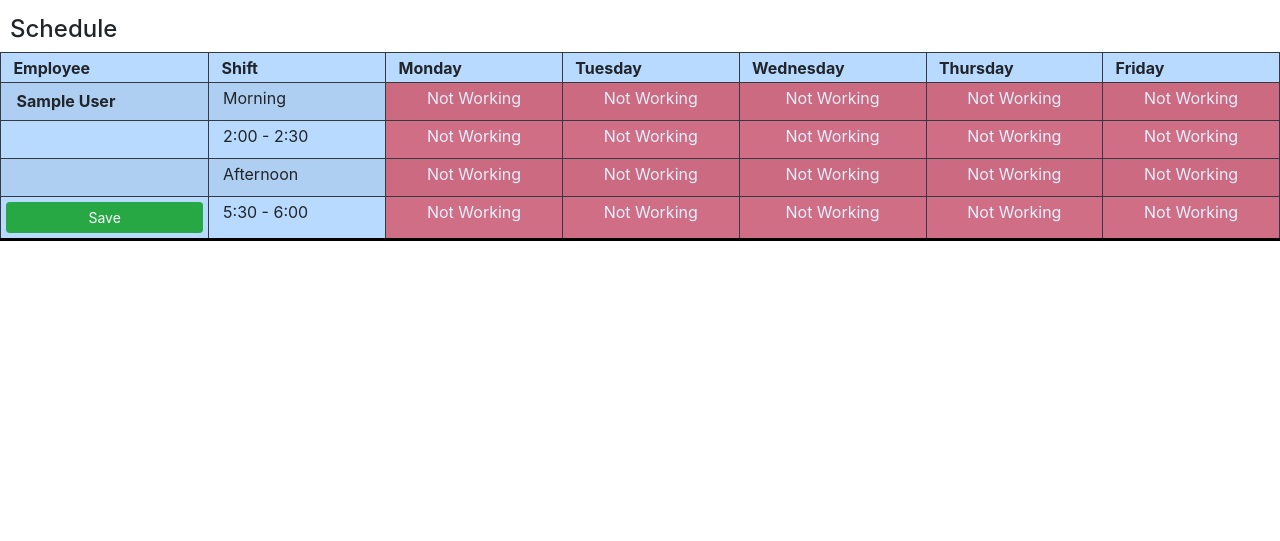
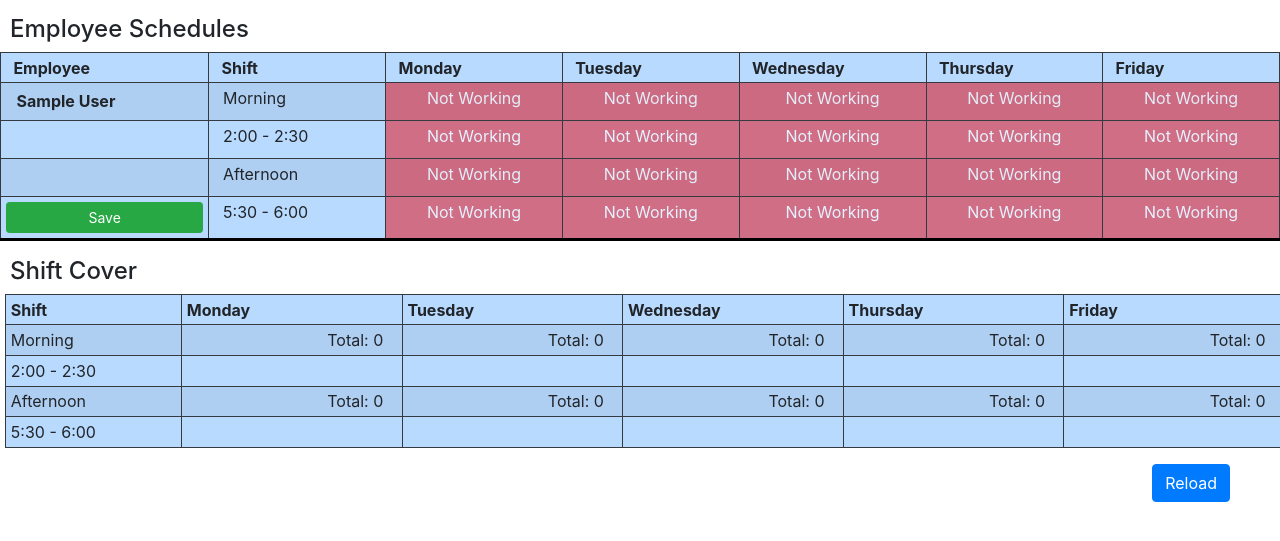
Before and after one commit to daniellohrey/skedge, a Django app: page /schedule/ in a window 1280 px wide. Shown: the part 56-597 px from the top of the page. Run offline with Django 3.2, Linux system fonts and the light colour scheme; a user stored in the database is signed in; tables that the repository leaves empty hold one stand-in row (values such as "Sample post"); some libraries are stand-ins or nearby versions.

Commit message:
added cover lists and 0 ideal shift logic

```diff
--- a/backend/skedge/templates/skedge/schedule.html
+++ b/backend/skedge/templates/skedge/schedule.html
@@ -20,7 +20,7 @@
 
 {% block content %}
 {% include "skedge/header.html" %}
-<h4 class="hh">Schedule</h4>
+<h4 class="hh">Employee Schedules</h4>
 <table class="table table-primary table-striped table-bordered table-hover table-sm">
 <thead>
         <tr>
@@ -42,6 +42,144 @@
 {% endfor %}
 </tbody>
 </table>
+<h4 class="hh">Shift Cover</h4>
+<table class="table ll table-primary table-bordered table-hover table-striped table-sm">
+<thead>
+        <tr>
+                <th height=30 class="border border-dark">Shift</th>
+                <th class="border border-dark">Monday</th>
+                <th class="border border-dark">Tuesday</th>
+                <th class="border border-dark">Wednesday</th>
+                <th class="border border-dark">Thursday</th>
+                <th class="border border-dark">Friday</th>
+        </tr>
+</thead>
+</tbody>
+	<tr>
+		<td class="border border-dark">Morning</td>
+		<td class="border border-dark"><ul style="list-style-type:none;">
+			{% for name in working.0_0 %}
+				<li>{{ name }}</li>
+			{% endfor %}
+			<li style="float:right">Total: {{ working.0_0|length }}&nbsp;&nbsp;&nbsp;</li>
+		</ul></td>
+		<td class="border border-dark"><ul style="list-style-type:none;">
+			{% for name in working.1_0 %}
+				<li>{{ name }}</li>
+			{% endfor %}
+			<li style="float:right">Total: {{ working.1_0|length }}&nbsp;&nbsp;&nbsp;</li>
+		</ul></td>
+		<td class="border border-dark"><ul style="list-style-type:none;">
+			{% for name in working.2_0 %}
+				<li>{{ name }}</li>
+			{% endfor %}
+			<li style="float:right">Total: {{ working.2_0|length }}&nbsp;&nbsp;&nbsp;</li>
+		</ul></td>
+		<td class="border border-dark"><ul style="list-style-type:none;">
+			{% for name in working.3_0 %}
+				<li>{{ name }}</li>
+			{% endfor %}
+			<li style="float:right">Total: {{ working.3_0|length }}&nbsp;&nbsp;&nbsp;</li>
+		</ul></td>
+		<td class="border border-dark"><ul style="list-style-type:none;">
+			{% for name in working.4_0 %}
+				<li>{{ name }}</li>
+			{% endfor %}
+			<li style="float:right">Total: {{ working.4_0|length }}&nbsp;&nbsp;&nbsp;</li>
+		</ul></td>
+	</tr>
+	<tr>
+		<td class="border border-dark">2:00 - 2:30</td>
+		<td class="border border-dark"><ul style="list-style-type:none;">
+			{% for name in working.0_1 %}
+				<li>{{ name }}</li>
+			{% endfor %}
+		</ul></td>
+		<td class="border border-dark"><ul style="list-style-type:none;">
+			{% for name in working.1_1 %}
+				<li>{{ name }}</li>
+			{% endfor %}
+		</ul></td>
+		<td class="border border-dark"><ul style="list-style-type:none;">
+			{% for name in working.2_1 %}
+				<li>{{ name }}</li>
+			{% endfor %}
+		</ul></td>
+		<td class="border border-dark"><ul style="list-style-type:none;">
+			{% for name in working.3_1 %}
+				<li>{{ name }}</li>
+			{% endfor %}
+		</ul></td>
+		<td class="border border-dark"><ul style="list-style-type:none;">
+			{% for name in working.4_1 %}
+				<li>{{ name }}</li>
+			{% endfor %}
+		</ul></td>
+	</tr>
+	<tr>
+		<td class="border border-dark">Afternoon</td>
+		<td class="border border-dark"><ul style="list-style-type:none;">
+			{% for name in working.0_2 %}
+				<li>{{ name }}</li>
+			{% endfor %}
+			<li style="float:right">Total: {{ working.0_2|length }}&nbsp;&nbsp;&nbsp;</li>
+		</ul></td>
+		<td class="border border-dark"><ul style="list-style-type:none;">
+			{% for name in working.1_2 %}
+				<li>{{ name }}</li>
+			{% endfor %}
+			<li style="float:right">Total: {{ working.1_2|length }}&nbsp;&nbsp;&nbsp;</li>
+		</ul></td>
+		<td class="border border-dark"><ul style="list-style-type:none;">
+			{% for name in working.2_2 %}
+				<li>{{ name }}</li>
+			{% endfor %}
+			<li style="float:right">Total: {{ working.2_2|length }}&nbsp;&nbsp;&nbsp;</li>
+		</ul></td>
+		<td class="border border-dark"><ul style="list-style-type:none;">
+			{% for name in working.3_2 %}
+				<li>{{ name }}</li>
+			{% endfor %}
+			<li style="float:right">Total: {{ working.3_2|length }}&nbsp;&nbsp;&nbsp;</li>
+		</ul></td>
+		<td class="border border-dark"><ul style="list-style-type:none;">
+			{% for name in working.4_2 %}
+				<li>{{ name }}</li>
+			{% endfor %}
+			<li style="float:right">Total: {{ working.4_2|length }}&nbsp;&nbsp;&nbsp;</li>
+		</ul></td>
+	</tr>
+	<tr>
+		<td class="border border-dark">5:30 - 6:00</td>
+		<td class="border border-dark"><ul style="list-style-type:none;">
+			{% for name in working.0_3 %}
+				<li>{{ name }}</li>
+			{% endfor %}
+		</ul></td>
+		<td class="border border-dark"><ul style="list-style-type:none;">
+			{% for name in working.1_3 %}
+				<li>{{ name }}</li>
+			{% endfor %}
+		</ul></td>
+		<td class="border border-dark"><ul style="list-style-type:none;">
+			{% for name in working.2_3 %}
+				<li>{{ name }}</li>
+			{% endfor %}
+		</ul></td>
+		<td class="border border-dark"><ul style="list-style-type:none;">
+			{% for name in working.3_3 %}
+				<li>{{ name }}</li>
+			{% endfor %}
+		</ul></td>
+		<td class="border border-dark"><ul style="list-style-type:none;">
+			{% for name in working.4_3 %}
+				<li>{{ name }}</li>
+			{% endfor %}
+		</ul></td>
+	</tr>
+</tbody>
+</table>
+<a href="/schedule"><button class="button right btn btn-primary" style="postion:absolute; right:50px;">Reload</button></a>
 <p>&nbsp;</p>
 <p>&nbsp;</p>
 {% endblock %}
--- a/backend/skedge/views.py
+++ b/backend/skedge/views.py
@@ -64,6 +64,7 @@ def availability(request):
 			form.save()
 	return HttpResponse('OK', status=200)
 
+wk = "B"
 @login_required
 def schedule(request):
 	if request.method == 'POST':
@@ -74,9 +75,20 @@ def schedule(request):
 		return HttpResponse('OK', status=200)
 	data = {}
 	schedule_forms = []
+	working = {}
 	for employee in Employee.objects.all():
 		form = ScheduleForm(instance=employee.schedule)
 		schedule_forms.append((employee, form))
+		for s in range(4):
+			for d in range(5):
+				key = "w" + str(d) + "_" + str(s)
+				exec("global wk; wk = employee.schedule." + key)
+				if wk == "W":
+					try:
+						working[str(d) + "_" + str(s)].append(employee.name)
+					except:
+						working[str(d) + "_" + str(s)] = [employee.name]
+	data['working'] = working
 	data['forms'] = schedule_forms
 	headers = ["Shift", "Monday", "Tuesday", "Wednesday", "Thursday", "Friday"]
 	data['days'] = headers
@@ -117,6 +129,7 @@ def generate():
 	#rather have people work more than ideal than be 1 short
 	COVER_PENALTY = 10
 	WEEKLY_SUM_PENALTY = 1
+	CASUAL_PENALTY = 100
 
 	int_vars = []
 	int_coeffs = []
@@ -240,23 +253,27 @@ def generate():
 		w = employees[e]
 		weekly_sum = model.NewIntVar(0, 10, "weekly_sum%i" % (e))
 		model.Add(sum(work[e, d, s] for d in range(num_days) for s in range(num_shifts)) == weekly_sum)
-		ideal = model.NewIntVar(0, 10, "weekly_ideal%i" % (e))
-		model.Add(ideal == w.weekly_ideal)
-		half_ideal = model.NewIntVar(0, 10, "half_ideal%i" % (e))
-		model.AddDivisionEquality(half_ideal, ideal, 2)
-		ideal_3 = model.NewIntVar(0, 10, "ideal_3_%i" % (e))
-		model.Add(ideal_3 == ideal - 3)
-		min_ideal = model.NewIntVar(0, 10, "min_ideal%i" % (e))
-		model.AddMaxEquality(min_ideal, [half_ideal, ideal_3])
-		model.Add(weekly_sum > min_ideal)
-		#add calculate max_ideal
-		#model.Add(weekly_sum <= max_ideal)
-		delta = model.NewIntVar(-10, 10, "weekly_delta%i" % (e))
-		model.Add(delta == ideal - weekly_sum)
-		delta_penalty = model.NewIntVar(0, 10, 'weekly%i' % (e))
-		model.AddAbsEquality(delta_penalty, delta)
-		int_vars.append(delta_penalty)
-		int_coeffs.append(WEEKLY_SUM_PENALTY)
+		if w.weekly_ideal != 0:
+			ideal = model.NewIntVar(0, 10, "weekly_ideal%i" % (e))
+			model.Add(ideal == w.weekly_ideal)
+			half_ideal = model.NewIntVar(0, 10, "half_ideal%i" % (e))
+			model.AddDivisionEquality(half_ideal, ideal, 2)
+			ideal_3 = model.NewIntVar(0, 10, "ideal_3_%i" % (e))
+			model.Add(ideal_3 == ideal - 3)
+			min_ideal = model.NewIntVar(0, 10, "min_ideal%i" % (e))
+			model.AddMaxEquality(min_ideal, [half_ideal, ideal_3])
+			model.Add(weekly_sum > min_ideal)
+			#add calculate max_ideal
+			#model.Add(weekly_sum <= max_ideal)
+			delta = model.NewIntVar(-10, 10, "weekly_delta%i" % (e))
+			model.Add(delta == ideal - weekly_sum)
+			delta_penalty = model.NewIntVar(0, 10, 'weekly%i' % (e))
+			model.AddAbsEquality(delta_penalty, delta)
+			int_vars.append(delta_penalty)
+			int_coeffs.append(WEEKLY_SUM_PENALTY)
+		else:
+			int_vars.append(weekly_sum)
+			int_coeffs.append(CASUAL_PENALTY)
 
 	#set objective
 	model.Minimize(sum(int_vars[i] * int_coeffs[i] for i in range(len(int_vars))))
```
